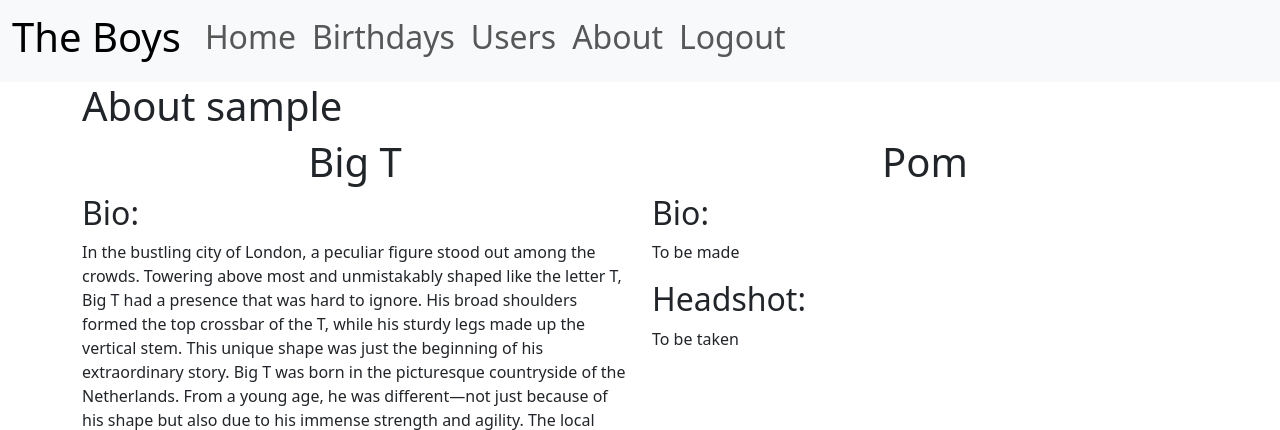
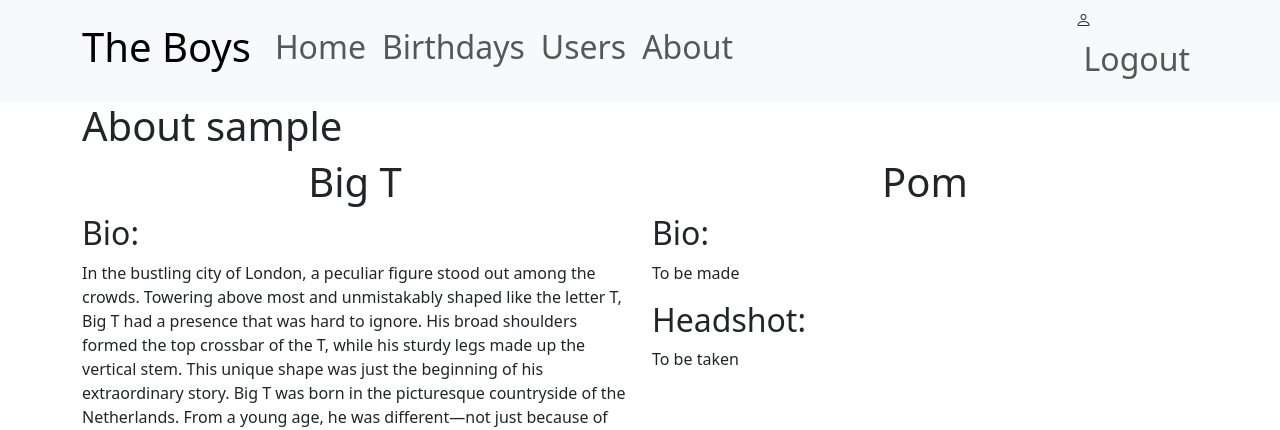
Before and after one commit to MarijnHuis/birthday_app, a Flask app: page /about in a window 1280 px wide. Shown: the top 430 px of the page. Run offline with Flask 3, Linux system fonts and the light colour scheme; the visitor is signed in with stand-in values (Sample User, id 1).

Commit message:
navbar changes

```diff
--- a/app/static/styles.css
+++ b/app/static/styles.css
@@ -14,7 +14,3 @@ th {
 td {
     padding: .5em;
 }
-navbar-nav > li:last-child
-{
-    float:right;
-}
--- a/app/templates/base.html
+++ b/app/templates/base.html
@@ -7,14 +7,14 @@
   <link rel = "stylesheet" href = "{{ url_for('static', filename='styles.css') }}"/>
   <script src="https://cdn.jsdelivr.net/npm/bootstrap@5.1.3/dist/js/bootstrap.bundle.min.js" integrity="sha384-ka7Sk0Gln4gmtz2MlQnikT1wXgYsOg+OMhuP+IlRH9sENBO0LRn5q+8nbTov4+1p" crossorigin="anonymous"></script>
   <link href="https://cdn.jsdelivr.net/npm/bootstrap@5.3.3/dist/css/bootstrap.min.css" rel="stylesheet" integrity="sha384-QWTKZyjpPEjISv5WaRU9OFeRpok6YctnYmDr5pNlyT2bRjXh0JMhjY6hW+ALEwIH" crossorigin="anonymous">
+  <link rel="stylesheet" href="https://cdn.jsdelivr.net/npm/bootstrap-icons@1.11.3/font/bootstrap-icons.min.css">
   <title> {% block title %} {% endblock %} - Civilised Birthdays</title>
 </head>
 
 <body>
   <!-- Navbar -->
   <nav class="navbar navbar-expand-lg navbar-light bg-light">
-    <div class="container-fluid">
-        <a class="navbar-brand" href="#"><h1>The Boys</h1></a>
+    <div class="container justify-content-start">
         <button
         class="navbar-toggler"
         type="button"
@@ -40,20 +42,27 @@
                 <a class="nav-link" href="{{ url_for('about') }}"><h2>About</h2></a>
               </li>
             </ul>
-            <ul class="navbar-nav">
+            <ul class="navbar-nav ms-auto">
               {% if current_user.is_anonymous %}
               <li class="nav-item">
-                <a class="nav-link" href="{{ url_for('login') }}"><h2>Login</h2></a>
+                <a class="nav-link" href="{{ url_for('login') }}">
+                  <i class="bi bi-file-person" style="font-size: 1.5rem; color: grey;"></i>
+                  <h2 class="d-inline">Login</h2></a>
               </li>
               {% else %}
               <li class="nav-item">
+                <i class="bi bi-person"></i>
                 <a class="nav-link" href="{{ url_for('logout') }}"><h2>Logout</h2></a>
               </li>
+
+
               {% endif %}
             </ul>
       </div>
     </div>
+
 </nav>
+
 
 {% with messages = get_flashed_messages() %}
 {% if messages %}
```
Also changed, not shown: other parts of app/templates/base.html (+3 -1 lines). Lines whose indentation alone changed are shown as unchanged.
